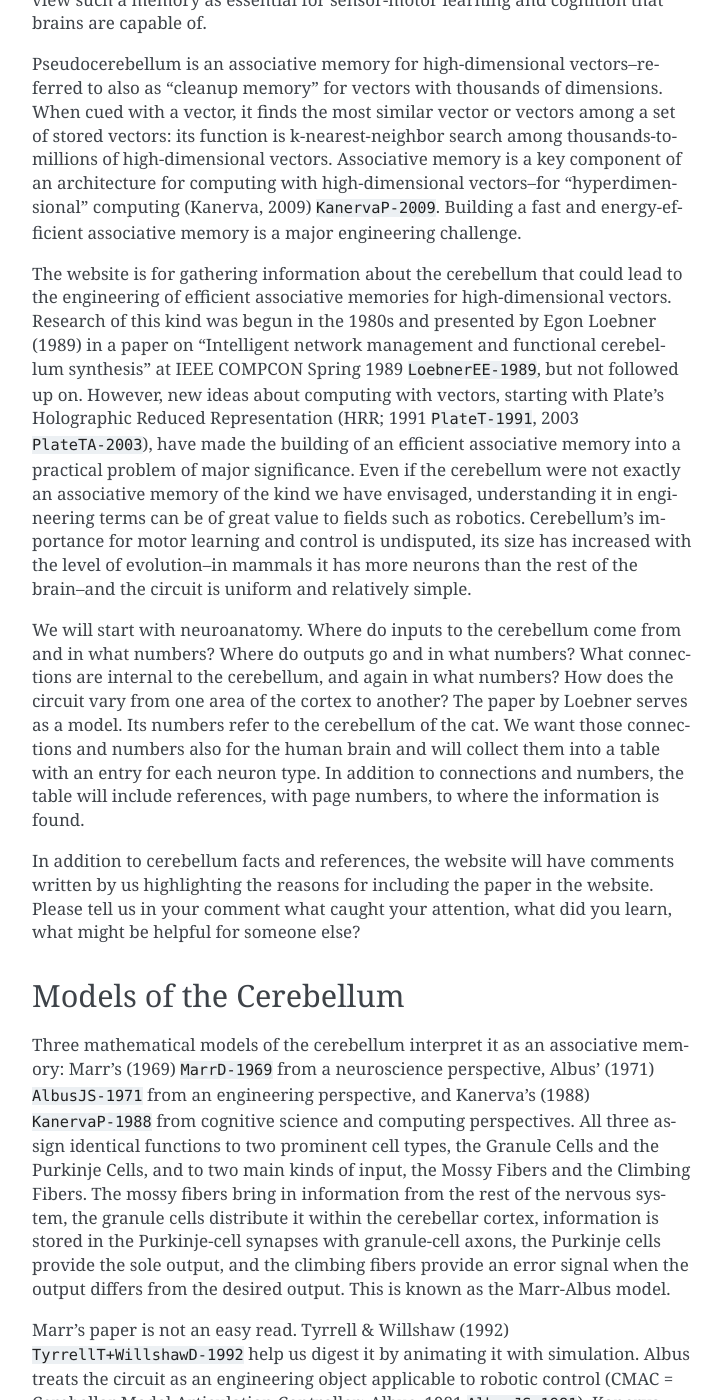
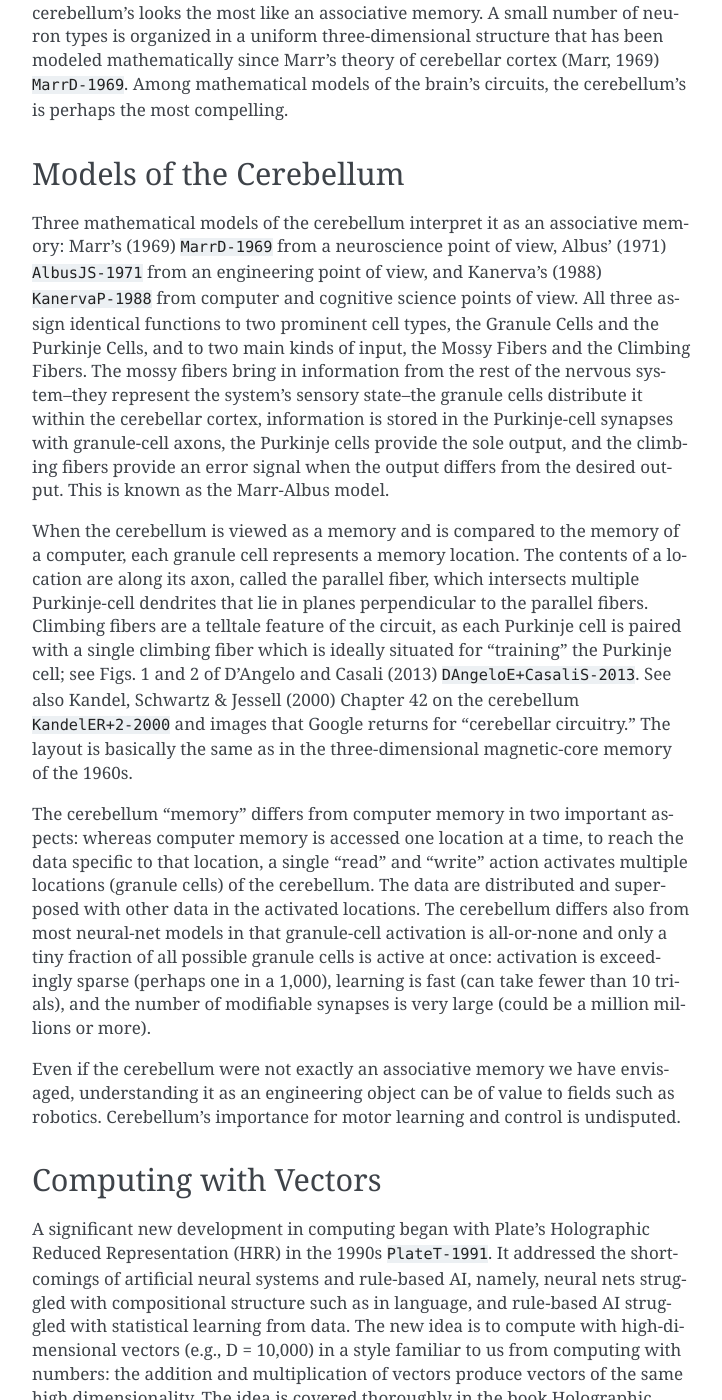
Before and after one commit to rctn/pseudocerebellum, a Sphinx documentation site: the page built from docs/source/about.rst, in a window 1280 px wide and 1400 px high, scrolled down 1944 px. Shown: the whole window, without its empty margins (388-1110 px from the left). Built offline with Sphinx 7.4.7, drawn with Linux system fonts in a browser that asks for light colours; cross-references to code outside the pages are shown as plain code; some of the changed text lies outside the part shown.

Commit message:
update about page.  Move previous version to archive.

```diff
--- a/docs/source/about.rst
+++ b/docs/source/about.rst
@@ -1,6 +1,5 @@
 
-.. Fri Dec  6 15:41:21 PST 2019
-.. Tue Nov 19 17:40:21 PST 2019
+.. Tue Oct 13 10:12:44 PDT 2020
 
 ****************************
 THE PSEUDOCEREBELLUM PROJECT
@@ -21,166 +20,161 @@
 Synopsis
 ========
 
-The aim of the project is to gather information about the cerebellum
-that could lead to the engineering of efficient associative memories
-for artificial systems.  The project is organized around a website that
-collects and abstracts information about the cerebellum as an
-associative memory.  The website is meant to be a community effort.
-Ideally, it will build a table with an entry for each neuron type in
-the cerebellum, its location, the number of neurons of that type, what neurons they
-connect to with what fan-ins and fan-outs, nature of connections
-(excitatory, inhibitory), and firing rate (typical, range).  This kind
-of information can be seen in Figure 2 by Loebner (1989)  :cite:`LoebnerEE-1989`.  In addition
-to wiring, we want the information to be sufficient for realistic
+Our lives depends on remembering a myriad of things learned over a
+lifetime.  Learning and remembering is what brains do, but how?  If we
+understood it in theory, we could begin to build artificial systems
+with traits somewhat like ours.
+
+The aim of this project is to gather information about the cerebellum
+that could lead to the engineering of an efficient, high-capacity
+memory for artificial systems.  By "memory" we mean a physical
+structure for storing information--in the humanities "memory" is
+something more abstract: a mental state or image recalled from the
+past.  The project is organized around a website that collects and
+abstracts information about the cerebellum as an associative memory.
+The website is meant to be a community effort.  Ideally, it will build
+a table with an entry for each neuron type in the cerebellum, its
+location, the number of neurons of that type, what neurons they
+connect to with what fan-ins and fan-outs, nature of the connections
+(excitatory, inhibitory), and firing rate (typical, range).  The table
+is referred to as "Cerebellum Facts."  Each "fact" is accompanied by a
+reference to the source and a page number.  Information of this kind
+was compiled already in the 1980s by Loebner (1989)
+:cite:`LoebnerEE-1989`; see his Figure 2 below.  In addition to the
+"wiring," we want the information to be sufficient for a realistic
 estimation of the cerebellum's energy use.
 
 .. figure:: _static/images/Loebner_from_RaughMR-ed-1989_Fig2.jpg
    :alt: Fig 2. from Loebner, 1989.
 
-   Figure 2 in Loebner, 1989 :cite:`LoebnerEE-1989`.
+   Figure 2 in Loebner (1989) :cite:`LoebnerEE-1989`.
 
-
-The table is referred to as "Cerebellum Facts."  Each "fact" is
-accompanied by a reference to the source.  In addition to the list of
-references, the website will include an annotated bibliography, to
-help viewers navigate the material.  The annotations are informal,
-more like comments.  They are written by us participants in the
-website and are meant to point out particulars about a paper that have
-struck us as significant and likely to be helpful to others.
+In addition to the list of references, the website will include an
+annotated bibliography, to help viewers navigate the material.  The
+annotations are informal, more like comments.  They are written by us
+who want to participate in the website and are meant to point out
+particulars about a paper that have struck us as significant and
+likely to be helpful to others.
 
 
 Why the Cerebellum?
 ===================
 
-Human and animal memories work by association.  Among the brain's
+The simple answer is its very size: the human cerebellum has many more
+neurons than the rest of the brain (Llinas, 1975)
+:cite:`LlinasRR-1975`.  The cerebellum's importance for motor control
+was established long ago.  We can therefore expect that understanding
+it will help us build more agile robots.  There is increasing evidence
+that the cerebellum is involved also in mental functions, including
+language.  With its huge numbers of neurons and synapses, the
+cerebellum would have the capacity to store a lifetime of learning.  A
+relatively simple neural structure with over half the brain's neurons
+deserves a major role in our models of brain function.
+
+Human and animal memory works by association.  Among the brain's
 circuits, the cerebellum's looks the most like an associative memory.
-It is highly regular, has a small number of neuron types but more
-neurons overall than the rest of the brain (Llinas, 1975) :cite:`LlinasRR-1975`
-, and it has
-been modeled mathematically since Marr's theory of cerebellar cortex
-(Marr, 1969) :cite:`MarrD-1969`.  Among models of the brain's circuits, the cerebellum's
-is perhaps the most comprehensive and informative.
-
-Cerebellum's importance for motor coordination was established long
-ago.  We therefore expect that information on this website will help
-us build more agile robots.  There is increasing evidence that the
-cerebellum is equally important for higher cognitive functions,
-including language.  Since the problems of language motivated the
-development of high-dimensional computing--Plate's (2003) Holographic
-Reduced Representations (HRR) :cite:`PlateTA-2003` and its kin--cerebellum-like associative
-memory is likely to be important for all kinds of learning, not just
-for learning of motor control.  Its huge number of neurons and
-synapses suggests a capacity that is large enough to support learning
-over a lifetime.  We view such a memory as essential for sensor-motor
-learning and cognition that brains are capable of.
-
-Pseudocerebellum is an associative memory for high-dimensional
-vectors--referred to also as "cleanup memory" for vectors with
-thousands of dimensions.  When cued with a vector, it finds the most
-similar vector or vectors among a set of stored vectors: its function
-is k-nearest-neighbor search among thousands-to-millions of
-high-dimensional vectors.  Associative memory is a key component of an
-architecture for computing with high-dimensional vectors--for
-"hyperdimensional" computing (Kanerva, 2009) :cite:`KanervaP-2009`.  Building a fast and
-energy-efficient associative memory is a major engineering challenge.
-
-The website is for gathering information about the cerebellum that
-could lead to the engineering of efficient associative memories for
-high-dimensional vectors.  Research of this kind was begun in the
-1980s and presented by Egon Loebner (1989) in a paper on "Intelligent
-network management and functional cerebellum synthesis" at IEEE
-COMPCON Spring 1989 :cite:`LoebnerEE-1989`, but not followed up on.  However, new ideas about
-computing with vectors, starting with Plate's Holographic Reduced
-Representation (HRR; 1991 :cite:`PlateT-1991`, 2003 :cite:`PlateTA-2003`), have made the building of an
-efficient associative memory into a practical problem of major
-significance.
-Even if the cerebellum were not exactly an associative memory of the
-kind we have envisaged, understanding it in engineering terms can be
-of great value to fields such as robotics.  Cerebellum's importance
-for motor learning and control is undisputed, its size has increased
-with the level of evolution--in mammals it has more neurons than the
-rest of the brain--and the circuit is uniform and relatively simple.
-
-.. Per Bruno
-
-We will start with neuroanatomy.  Where do inputs to the cerebellum
-come from and in what numbers?  Where do outputs go and in what
-numbers?  What connections are internal to the cerebellum, and again
-in what numbers?  How does the circuit vary from one area of the
-cortex to another?  The paper by Loebner serves as a model.  Its
-numbers refer to the cerebellum of the cat.  We want those connections
-and numbers also for the human brain and will collect them into a
-table with an entry for each neuron type.  In addition to connections
-and numbers, the table will include references, with page numbers, to
-where the information is found.
-
-In addition to cerebellum facts and references, the website will have
-comments written by us highlighting the reasons for including the
-paper in the website.  Please tell us in your comment what caught your
-attention, what did you learn, what might be helpful for someone else?
+A small number of neuron types is organized in a uniform
+three-dimensional structure that has been modeled mathematically since
+Marr's theory of cerebellar cortex (Marr, 1969) :cite:`MarrD-1969`.
+Among mathematical models of the brain's circuits, the cerebellum's is
+perhaps the most compelling.
 
 
 Models of the Cerebellum
 ========================
 
 Three mathematical models of the cerebellum interpret it as an
-associative memory: Marr's (1969) :cite:`MarrD-1969` from a neuroscience perspective,
-Albus' (1971) :cite:`AlbusJS-1971` from an engineering perspective, and Kanerva's (1988)
-:cite:`KanervaP-1988` from
-cognitive science and computing perspectives.  All three assign
+associative memory: Marr's (1969) :cite:`MarrD-1969` from a
+neuroscience point of view, Albus' (1971) :cite:`AlbusJS-1971` from an
+engineering point of view, and Kanerva's (1988) :cite:`KanervaP-1988`
+from computer and cognitive science points of view.  All three assign
 identical functions to two prominent cell types, the Granule Cells and
-the Purkinje Cells, and to two main kinds of
-input, the Mossy Fibers and the Climbing Fibers.  The mossy fibers
-bring in information from the rest of
-the nervous system, the granule cells distribute it within the cerebellar
-cortex, information is stored in the Purkinje-cell synapses with
-granule-cell axons, the Purkinje cells provide the sole output, and
-the climbing fibers provide an error signal when the output differs
-from the desired output.  This is known as the Marr-Albus model.
+the Purkinje Cells, and to two main kinds of input, the Mossy Fibers
+and the Climbing Fibers.  The mossy fibers bring in information from
+the rest of the nervous system--they represent the system's sensory
+state--the granule cells distribute it within the cerebellar cortex,
+information is stored in the Purkinje-cell synapses with granule-cell
+axons, the Purkinje cells provide the sole output, and the climbing
+fibers provide an error signal when the output differs from the
+desired output.  This is known as the Marr-Albus model.
 
-Marr's paper is not an easy read.  Tyrrell \& Willshaw (1992) :cite:`TyrrellT+WillshawD-1992` help us
-digest it by animating it with simulation.  Albus treats the circuit
-as an engineering object applicable to robotic control (CMAC =
-Cerebellar Model Articulation Controller; Albus, 1981 :cite:`AlbusJS-1981`).  Kanerva
-likens it to a computer memory for high-dimensional data (SDM = Sparse
-Distributed Memory; Kanerva, 1988 :cite:`KanervaP-1988`, 1993 :cite:`KanervaP-1993`) and provides background for
-Jaeckel's (1989a, 1989b)
-:cite:`JaeckelLA-1989a,JaeckelLA-1989b`
-alternate designs for SDM.
+When the cerebellum is viewed as a memory and is compared to the
+memory of a computer, each granule cell represents a memory location.
+The contents of a location are along its axon, called the parallel
+fiber, which intersects multiple Purkinje-cell dendrites that lie in
+planes perpendicular to the parallel fibers.  Climbing fibers are a
+telltale feature of the circuit, as each Purkinje cell is paired with
+a single climbing fiber which is ideally situated for "training" the
+Purkinje cell; see Figs. 1 and 2 of D'Angelo and Casali (2013)
+:cite:`DAngeloE+CasaliS-2013`.  See also Kandel, Schwartz & Jessell
+(2000) Chapter 42 on the cerebellum :cite:`KandelER+2-2000` and images
+that Google returns for "cerebellar circuitry."  The layout is
+basically the same as in the three-dimensional magnetic-core memory of
+the 1960s.
 
-When the cerebellum is viewed as a memory, each granule cell
-represents a memory location.  The contents of a location are along
-its axon, called parallel fiber, where it makes contact with
-Purkinje-cell dendrites.  Climbing fibers are a telltale feature of
-the circuit, as each Purkinje cell is paired with a single climbing
-fiber which is ideally situated for "training" the Purkinje cell; see
-Figs. 1 and 2 of D'Angelo and Casali (2013) :cite:`DAngeloE+CasaliS-2013`.  See also Kandel,
-Schwartz & Jessell (2000) Chapter 42 on the cerebellum :cite:`KandelER+2-2000` and images that
-Google returns for "cerebellar circuitry."
+The cerebellum "memory" differs from computer memory in two important
+aspects: whereas computer memory is accessed one location at a time,
+to reach the data specific to that location, a single "read" and
+"write" action activates multiple locations (granule cells) of the
+cerebellum.  The data are distributed and superposed with other data
+in the activated locations.  The cerebellum differs also from most
+neural-net models in that granule-cell activation is all-or-none and
+only a tiny fraction of all possible granule cells is active at once:
+activation is exceedingly sparse (perhaps one in a 1,000), learning is
+fast (can take fewer than 10 trials), and the number of modifiable
+synapses is very large (could be a million millions or more).
 
-The cerebellum "memory" differs from computer memory in one important
-aspect: computer memory is accessed one location at a time, whereas a
-single read or write operation in the cerebellum involves multiple
-locations (granule cells).  It differs also from most neural-net
-models: granule-cell activation is all-or-none and only a tiny
-fraction of all possible locations/granule cells is active at
-once--activation is exceedingly sparse, perhaps one in 10,000.
-Furthermore, the lack of multiple layers avoids the need for error
-backpropagation.  Learning is fast, and very large information
-capacities are readily accommodated.
-
-Neural associative memories, SDM included, store every piece of
-information in multiple locations--see also Stewart et al. (2011)
-:cite:`StewartTC+2-2011`.  A
-data vector associated with a cue is superposed in--added into--every
-location activated by the cue, and upon retrieval it is reconstructed
-from the contents of the locations activated by the cue.  To make
-memory retrieval noise-tolerant, similar cues activate many of the
-same locations, whereas the overlap is minimal when the cues are
-dissimilar.
+Even if the cerebellum were not exactly an associative memory we have
+envisaged, understanding it as an engineering object can be of value
+to fields such as robotics.  Cerebellum's importance for motor
+learning and control is undisputed.
 
 
+Computing with Vectors
+======================
 
+A significant new development in computing began with Plate's
+Holographic Reduced Representation (HRR) in the 1990s
+:cite:`PlateT-1991`.  It addressed the shortcomings of artificial
+neural systems and rule-based AI, namely, neural nets struggled with
+compositional structure such as in language, and rule-based AI
+struggled with statistical learning from data.  The new idea is to
+compute with high-dimensional vectors (e.g., D = 10,000) in a style
+familiar to us from computing with numbers: the addition and
+multiplication of vectors produce vectors of the same high
+dimensionality.  The idea is covered thoroughly in the book
+Holographic Reduced Representation (Plate 2003) :cite:`PlateTA-2003`,
+it is summarized in a paper on "hyperdimensional" computing (Kanerva
+2009) :cite:`KanervaP-2009`, and it is also called Vector Symbolic
+Architecture (VSA; Gayler, 2003) :cite:`GaylerRW-2003`.  In analog to
+computing with numbers, computing with high-dimensional vectors
+requires a memory for the vectors, a large "high-D RAM."
+
+
+The Pseudocerebellum Project
+============================
+
+Building a large associative memory for high-dimensional vectors is a
+major engineering challenge.  Since nature appears to have solved it
+by evolving the cerebellum, we want to understand its principles of
+operation, hence the Pseudocerebellum Project.  This work was began in
+the 1980s and was cited above (Loebner, 1989) :cite:`LoebnerEE-1989`.
+It is all the more relevant now, after the advent of computing with
+high-dimensional vectors.
+
+The project website collects information about the cerebellum starting
+with neuroanatomy.  Where do inputs to the cerebellum come from and in
+what numbers?  Where do outputs go and in what numbers?  What
+connections are internal to the cerebellum, and again in what numbers?
+How does the circuit vary from one area of the cortex to another?  The
+paper by Loebner serves as a model.  It pertains to the the cerebellum
+of the cat; we want those connections and numbers also for the human
+brain.
+
+In addition to cerebellum facts and references, the website will have
+comments written by us highlighting the reasons for including the
+paper in the website.  Please tell us in your comment what caught your
+attention, what did you learn, what might be helpful for someone else?
 
 
 Looking to Be Efficient
@@ -194,33 +188,37 @@
 memory.  The activation algorithm has a crucial role in making the
 memory work.
 
-Activation of sparse distributed memory (SDM) satisfies the overlap
-condition referred to above but requires the computing of Hamming
-distances between high-dimensional vectors, implying that the granule
-cells should have hundreds or thousands of inputs when, in fact, they
-have only 3-6.  Two models by Jaeckel (1989a, 1989b) :cite:`JaeckelLA-1989a,JaeckelLA-1989b` deal with this
+Activation of the Sparse Distributed Memory (SDM; Kanerva 1988)
+:cite:`KanervaP-1988` requires the computing of Hamming distances
+between high-dimensional vectors, implying that the granule cells
+should have hundreds or thousands of inputs when, in fact, they have
+only 3-6.  Two models by Jaeckel (1989a, 1989b)
+:cite:`JaeckelLA-1989a` :cite:`JaeckelLA-1989b` deal with this
 discrepancy, the Selected-Coordinate Design when the high-dimensional
 cue vectors are dense, and the Hyperplane Design when they are sparse.
 In both designs a location is activated if its "address" matches the
-cue in a small subset of coordinates specific to the location.
-Jaeckel's designs should interest engineers by being energy efficient.
-Of the two, the hyperplane design is closer to cerebellum's.
+cue in a small subset of coordinates that are specific to the
+location.  Jaeckel's designs should interest engineers by being energy
+efficient.  Of the two, the hyperplane design is closer to the
+cerebellum's.  The point is, when our models imply things not seen in
+nature, we need to keep on looking for more realistic alternatives.
 
 
 Digital Implementation
 ======================
 
 By digital we mean an ordinary computer.  Associative memory can then
-be realized as a table that stores every vector known to the system.
-The cue vectors are noisy, and finding the most similar vector or
-vectors in the table becomes the problem to solve.  However, comparing
-a high-dimensional cue to every vector in the table is practical only
-when the number of stored vectors is small, and so we need an
-efficient algorithm for k-nearest-neighbor search of large data sets.
-An algorithm by Li and Malik (2017) :cite:`LiK+MalikJ-2017` may provide a solution.
+be realized as a table that stores every vector known to the
+system.  The cue vectors are noisy, and finding the most similar vector
+or vectors in the table becomes the problem to solve.  However,
+comparing a high-dimensional cue to every vector in the table is
+practical only when the number of stored vectors is small, and so we
+need an efficient algorithm for nearest-neighbor search of large data
+sets.  An algorithm by Li and Malik (2017) :cite:`LiK+MalikJ-2017` may
+provide a solution.
 
-Karlsson's (2001) :cite:`KarlssonR-2001` Fast Activation Mechanisms is an efficient
-realization of Jaeckel's selected-coordinate design.
+Karlsson's (2001) :cite:`KarlssonR-2001` Fast Activation Mechanisms is an
+efficient realization of Jaeckel's selected-coordinate design.
 
 
 .. *******************************************************
--- /dev/null
+++ b/docs/source/archive/index.rst
@@ -0,0 +1,11 @@
+.. _archive:
+
+Archive
+=======
+
+This section has archives of old versions of pages.  It is intended only for developers of the
+website.
+
+.. toctree::
+
+   about_pre_20201013
--- a/docs/source/refs.bib
+++ b/docs/source/refs.bib
@@ -74,6 +74,24 @@
    month = {Jan/Feb},
    url = "https://www.cns.nyu.edu/~tony/vns/readings/felleman-vanessen-1991.pdf",
    file = "FellemanDJ+VanEssenDC-1991.pdf"
+}
+
+@inproceedings{GaylerRW-2003,
+  title={Vector Symbolic Architectures answer Jackendoff's challenges for cognitive neuroscience},
+  author = {Gayler, RW},
+  booktitle = {Proceedings of the ICCS/ASCS Joint International Conference on Cognitive Science (ICCS/ASCS 2003)},
+  pages={133--138},
+  month = {July},
+  year={2003},
+  date={2003-07-17},
+  publisher = {University of New South Wales},
+  address = {Sydney, NSW, AU},
+  editor = {Slezak, Peter},
+  archivePrefix = {arXiv},
+  arxivId = {cs/0412059v1},
+  eprint = {0412059v1},
+  primaryClass = {cs},
+  url = {http://arxiv.org/abs/cs/0412059}
 }
 
 @techreport{JaeckelLA-1989a,
```
Also changed, not shown: other parts of docs/source/about.rst (+2 -2 lines), docs/source/archive/about_pre_20201013.rst (added, +281 -0 lines), 1 other file.
